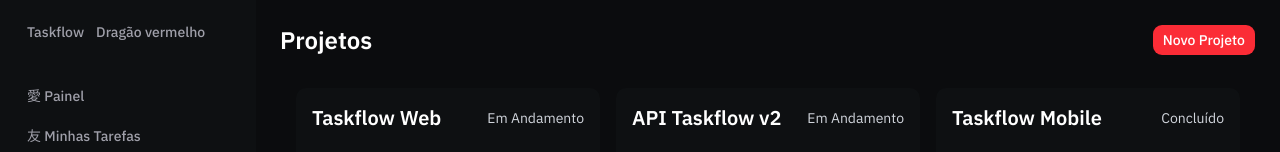
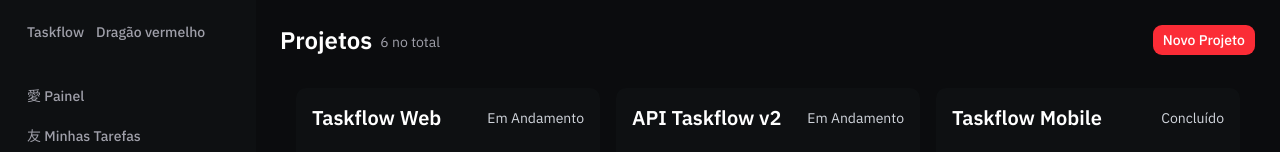
Before and after one commit to Fabiolandin/TaskFlow-FrontEnd, a React (Vite) app: page /projetos in a window 1280 px wide. Shown: the top 152 px of the page. Built offline with nearby package versions, Linux system fonts and the light colour scheme.

Commit message:
feat: finalizando pagina de projetos antes de chamar o fetch

```diff
--- a/src/pages/projetos.tsx
+++ b/src/pages/projetos.tsx
@@ -16,6 +16,7 @@
         <Layout>
             <div className="flex flex-row">
                 <h1 className="text-2xl font-bold text-white">Projetos</h1>
+                <p className="text-sm text-zinc-400 mt-2 ml-2">{projetos.length} no total</p>
                 <Button variant="destructive" className="ml-auto" onClick={() => setOpen(true)}>
                     Novo Projeto
                 </Button>
```
Lines whose indentation alone changed are shown as unchanged.
